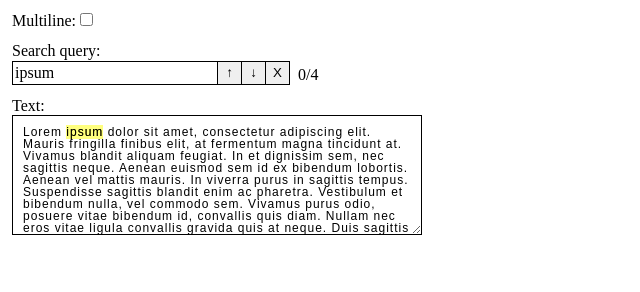
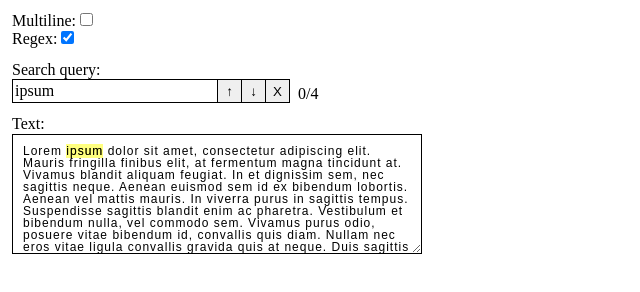
Before and after one commit to arkadii-teteniuk/jetbrains-textarea, a website built with Vite: page index.html in a window 1280 px wide. Shown: the whole page, without its empty margins (0-640 px from the left). Built offline with nearby package versions, Linux system fonts and the light colour scheme.

Commit message:
Add Regex-switcher

```diff
--- a/index.html
+++ b/index.html
@@ -11,6 +11,10 @@
   <div class="column">
     <label>Multiline:
       <input id="search-multiline" type="checkbox">
+    </label>
+
+    <label>Regex:
+      <input id="search-regex" type="checkbox" checked>
     </label>
   </div>
 
--- a/src/constants.ts
+++ b/src/constants.ts
@@ -19,6 +19,7 @@ export const SELECTORS = {
   searchNext: "#search-next",
   searchReset: "#search-reset",
   searchResults: "#search-results",
+  searchRegex: "#search-regex",
 
   container: ".container",
 
--- a/src/initSearch.ts
+++ b/src/initSearch.ts
@@ -10,6 +10,7 @@ class TextareaSearch {
   private container: HTMLDivElement;
 
   private multilineSwitcher: HTMLInputElement;
+  private regexSwitcher: HTMLInputElement;
 
   private search: HTMLInputElement | HTMLTextAreaElement;
   private searchButtonNext: HTMLButtonElement | null;
@@ -43,6 +44,8 @@ class TextareaSearch {
     this.foundEntities = null;
 
     this.multilineSwitcher = this.initMultilineSwitcher();
+    this.regexSwitcher = this.initRegexSwitcher();
+
     this.editor = this.initEditor();
     this.search = this.initSearch();
     this.container = this.createContainer();
@@ -179,6 +182,18 @@ class TextareaSearch {
     return checkboxSearchMultiline as HTMLInputElement;
   }
 
+  private initRegexSwitcher(): HTMLInputElement {
+    const checkboxSearchRegex = document.querySelector(
+      this.selectors.searchRegex
+    );
+
+    if (!checkboxSearchRegex) {
+      throw new TypeError('"checkboxSearchRegex" must be specified');
+    }
+
+    return checkboxSearchRegex as HTMLInputElement;
+  }
+
   private createContainer() {
     const container = document.createElement("div");
     container.className = "container";
@@ -203,7 +218,11 @@ class TextareaSearch {
       return fromText;
     }
 
-    const updatedHighlightedText = searchSubstr(fromText, textToReplace);
+    const updatedHighlightedText = searchSubstr(
+      fromText,
+      textToReplace,
+      this.regexSwitcher.checked
+    );
     this.cache.save(textToReplace, updatedHighlightedText);
     return updatedHighlightedText;
   }
@@ -221,6 +240,10 @@ class TextareaSearch {
   private addEventListeners() {
     const throttledOnSearch = throttle(() => {
       this.selectedFoundEntity = null;
+      this.handleTextOrSearchUpdate();
+    });
+
+    this.regexSwitcher.addEventListener("change", () => {
       this.handleTextOrSearchUpdate();
     });
 
--- a/src/utils/search.ts
+++ b/src/utils/search.ts
@@ -2,6 +2,19 @@
  * Returns a string with all of the substring entities wrapped by `<mark>`. The very first and obvious solution.
  */
 
-export const searchSubstr = (fromText: string, textToReplace: string) => {
-  return fromText.replaceAll(textToReplace, "<mark>$&</mark>");
+export const searchSubstr = (
+  fromText: string,
+  textToReplace: string,
+  regex = false
+) => {
+  if (!regex) {
+    return fromText.replaceAll(textToReplace, "<mark>$&</mark>");
+  }
+
+  try {
+    const rg = new RegExp(textToReplace, "g");
+    return fromText.replaceAll(rg, "<mark>$&</mark>");
+  } catch (e) {
+    console.info("Bad pattern");
+  }
 };
```
